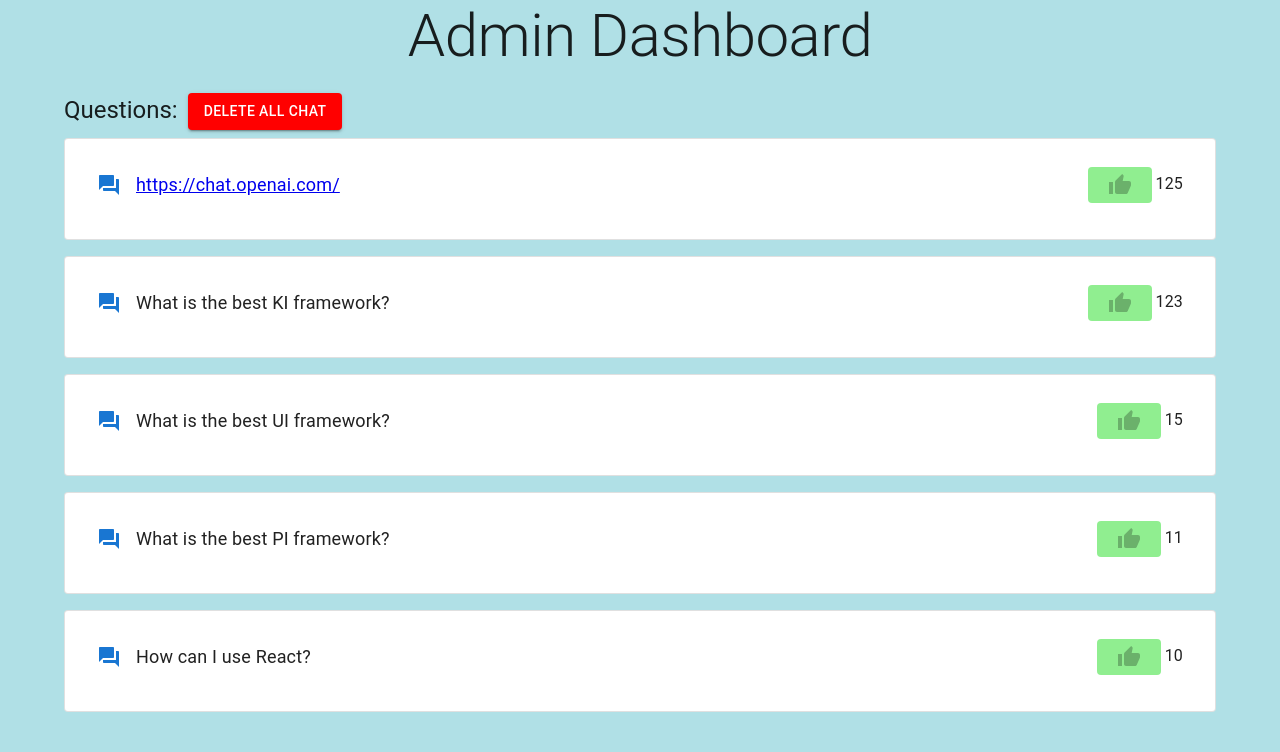
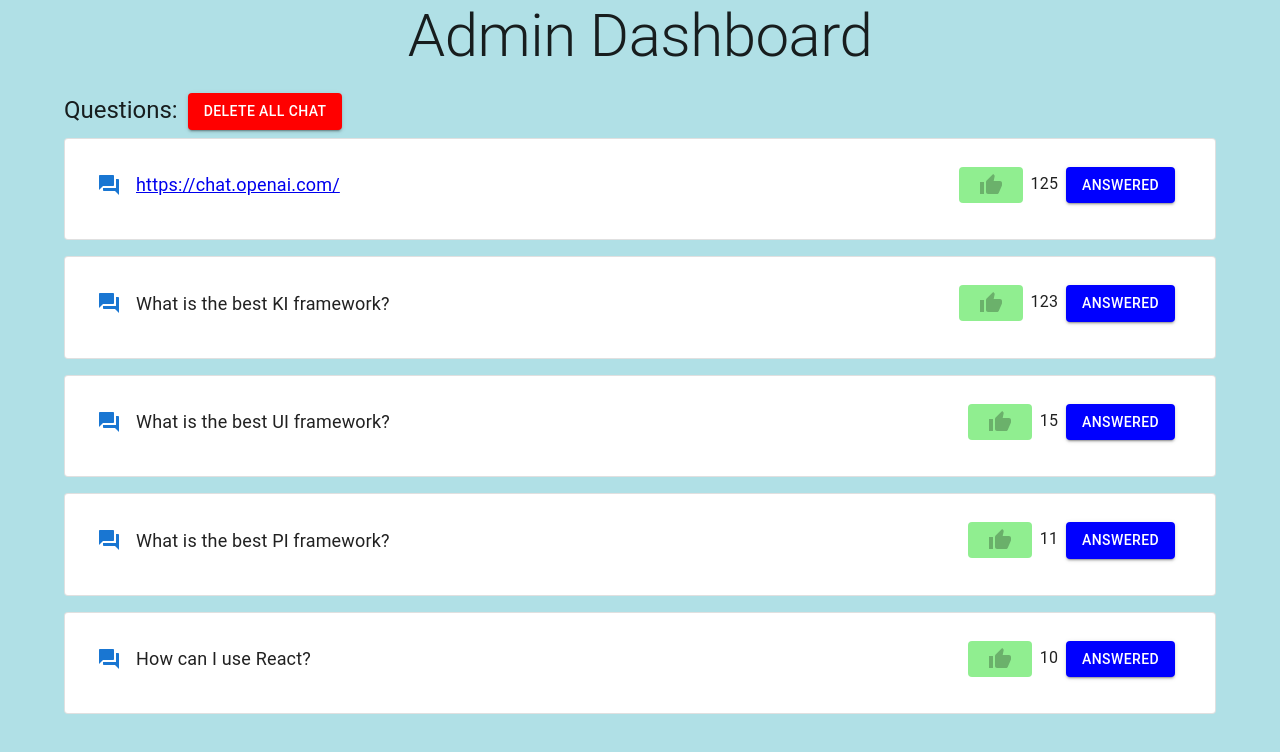
Before and after one commit to snehil-githubrepository/QNA, a React (Vite) app in the folder admin-client/: page / in a window 1280 px wide. Shown: the top 752 px of the page. Built offline with nearby package versions, Linux system fonts and the light colour scheme.

Commit message:
changes added to the Answered button

```diff
--- a/admin-client/src/components/Landing.jsx
+++ b/admin-client/src/components/Landing.jsx
@@ -67,6 +67,14 @@ export const Landing = () => {
   const handleDeleteAllChats = () => {
     // Open the confirmation dialog
     setDeleteDialogOpen(true);
+  };
+
+  const handleQuestionDelete = (questionId) => {
+    // Filter out the question with the specified ID
+    const updatedQuestions = questions.filter(
+      (question) => question.id !== questionId
+    );
+    setQuestions(updatedQuestions);
   };
 
   const confirmDeleteAllChats = () => {
@@ -170,9 +178,22 @@ export const Landing = () => {
                             >
                               <ThumbUpIcon />
                             </Button>
-                            <span style={{ marginLeft: "4px" }}>
+                            <span style={{ margin: "8px" }}>
                               {question.upvotes}
                             </span>
+                            <Button
+                              variant="contained"
+                              color="primary"
+                              onClick={() => {
+                                handleQuestionDelete(question.id);
+                              }}
+                              style={{
+                                backgroundColor: "blue",
+                                marginRight: "8px",
+                              }}
+                            >
+                              Answered
+                            </Button>
                           </div>
                         </div>
                       }
```
